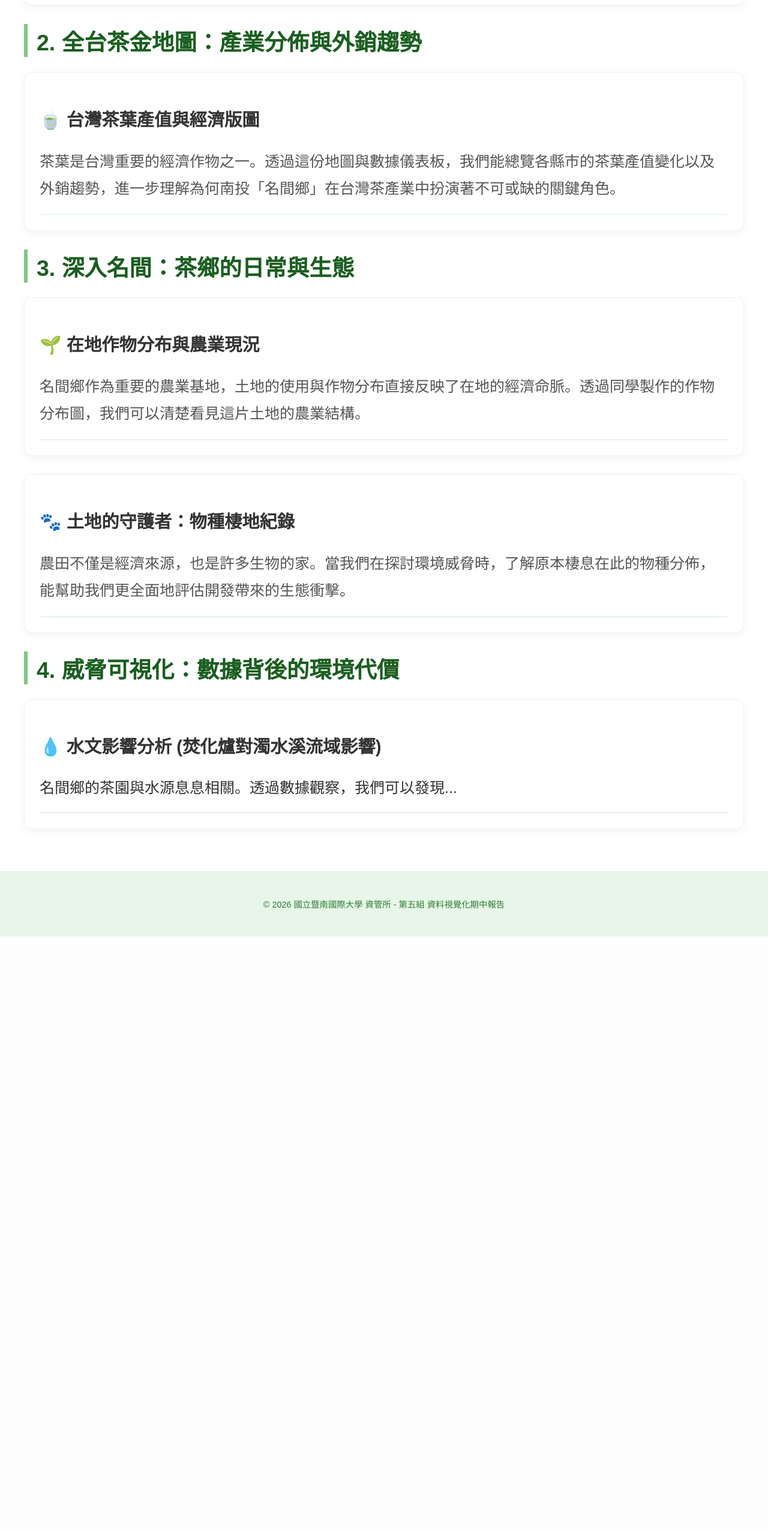
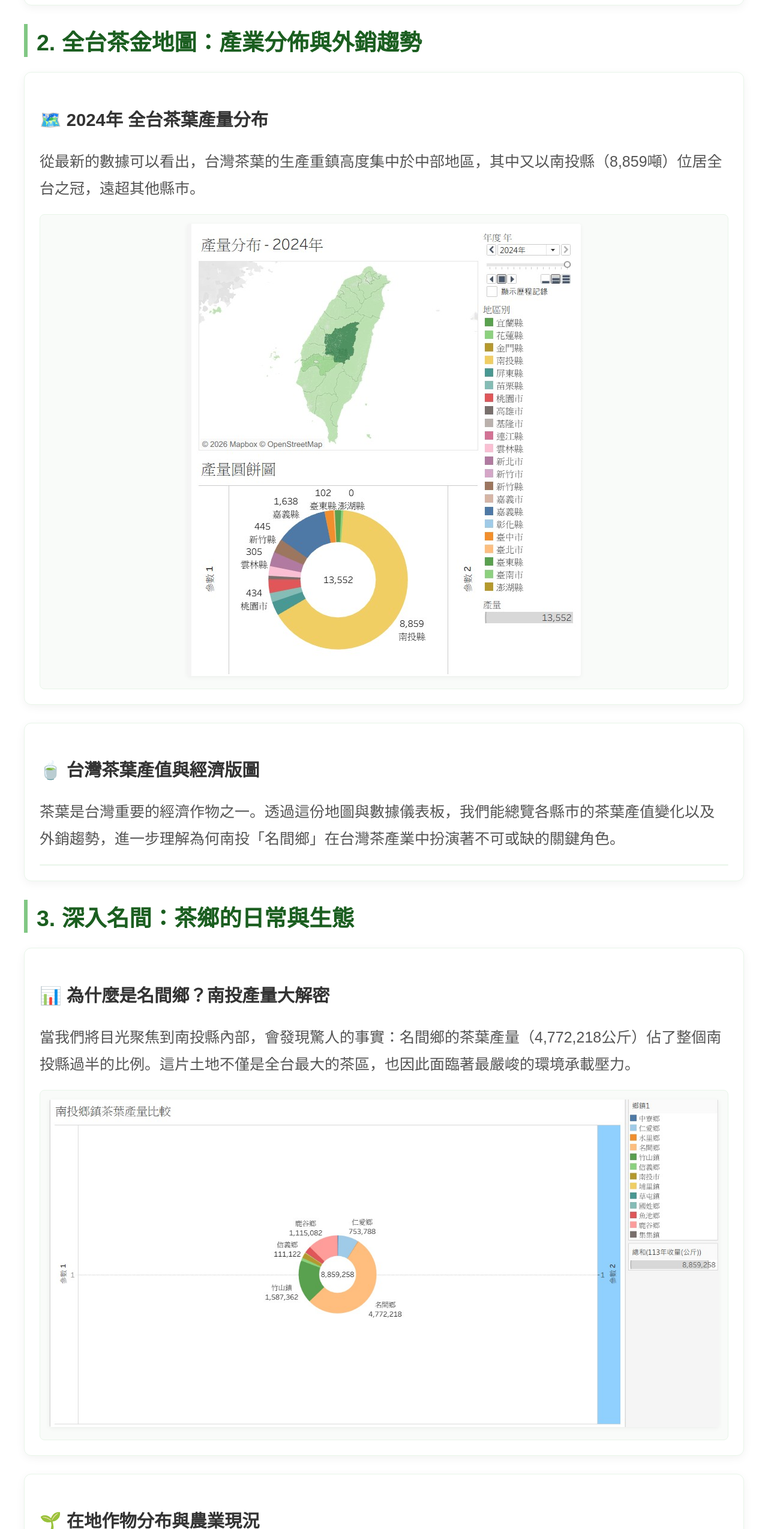
Before and after one commit to cyhsiao2239/data-viz-midterm, a Vue app: page / in a window 1280 px wide. Shown: the part 797-3346 px from the top of the page at 60% size. Before the commit the page ends 2358 px from the top, so only its background shows below. Built offline with nearby package versions, Linux system fonts and the light colour scheme.

Commit message:
更新期中報告圖表內容與圖片

```diff
--- a/src/components/MingjianDetail.vue
+++ b/src/components/MingjianDetail.vue
@@ -33,6 +33,16 @@ onMounted(async () => {
 <template>
   <section class="detail-content">
     <h2 class="section-title">3. 深入名間：茶鄉的日常與生態</h2>
+
+    <div class="card">
+      <h3>📊 為什麼是名間鄉？南投產量大解密</h3>
+      <p class="analysis-text">
+        當我們將目光聚焦到南投縣內部，會發現驚人的事實：名間鄉的茶葉產量（4,772,218公斤）佔了整個南投縣過半的比例。這片土地不僅是全台最大的茶區，也因此面臨著最嚴峻的環境承載壓力。
+      </p>
+      <div class="image-frame">
+        <img src="../assets/nantou-tea.jpg" alt="南投鄉鎮茶葉產量比較" class="static-img" />
+      </div>
+    </div>
 
     <div class="card">
       <h3>🌱 在地作物分布與農業現況</h3>
@@ -112,4 +122,20 @@ onMounted(async () => {
   border-radius: 8px;
   overflow: hidden;
 }
+
+.image-frame {
+  margin-top: 20px;
+  text-align: center;
+  background: #f9fbf9;
+  border: 1px solid #e8f5e9;
+  border-radius: 8px;
+  padding: 15px;
+}
+
+.static-img {
+  max-width: 100%;
+  height: auto;
+  border-radius: 4px;
+  box-shadow: 0 2px 8px rgba(0,0,0,0.05);
+}
 </style>
--- a/src/components/TaiwanTeaMap.vue
+++ b/src/components/TaiwanTeaMap.vue
@@ -22,9 +22,22 @@ onMounted(async () => {
 })
 </script>
 
+
+
+
 <template>
   <section class="map-content">
     <h2 class="section-title">2. 全台茶金地圖：產業分佈與外銷趨勢</h2>
+
+    <div class="card">
+      <h3>🗺️ 2024年 全台茶葉產量分布</h3>
+      <p class="analysis-text">
+        從最新的數據可以看出，台灣茶葉的生產重鎮高度集中於中部地區，其中又以南投縣（8,859噸）位居全台之冠，遠超其他縣市。
+      </p>
+      <div class="image-frame">
+        <img src="../assets/taiwan-tea.jpg" alt="全台茶葉產量" class="static-img" />
+      </div>
+    </div>
 
     <div class="card">
       <h3>🍵 台灣茶葉產值與經濟版圖</h3>
@@ -74,4 +87,20 @@ onMounted(async () => {
   border-radius: 8px;
   overflow: hidden;
 }
+
+.image-frame {
+  margin-top: 20px;
+  text-align: center;
+  background: #f9fbf9;
+  border: 1px solid #e8f5e9;
+  border-radius: 8px;
+  padding: 15px;
+}
+
+.static-img {
+  max-width: 100%;
+  height: auto;
+  border-radius: 4px;
+  box-shadow: 0 2px 8px rgba(0,0,0,0.05);
+}
 </style>
```
Also changed, not shown: src/assets/nantou-tea.jpg (added), src/assets/taiwan-tea.jpg (added).
